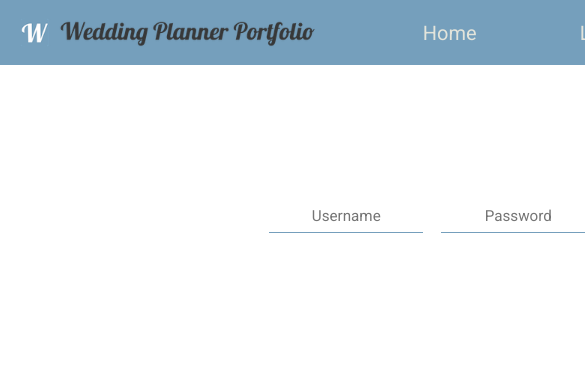
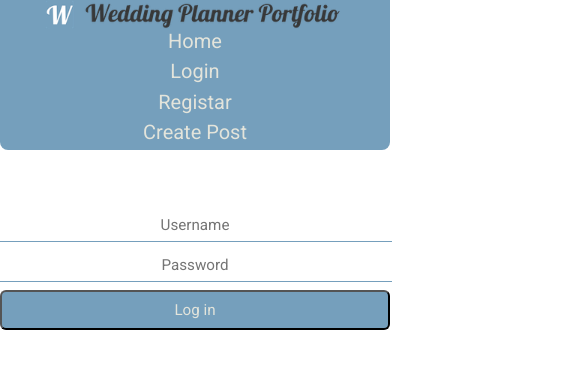
Before and after one commit to build-week-wedding-planner/FrontEnd, a React (Create React App) app in the folder wedding-app/: page /login in a window 390 px wide. Shown: the top 368 px of the page, 585 px wide, since content can reach past the window. Built offline with nearby package versions, Linux system fonts and the light colour scheme.

Commit message:
added media queries for responsiveness

```diff
--- a/wedding-app/src/App.scss
+++ b/wedding-app/src/App.scss
@@ -5,6 +5,14 @@
   flex-direction: column;
   align-items: center;
 
+  @media (max-width: 800px) {
+    width: 100%;
+    margin-left: 0;
+  }
+
+  @media (max-width: 500px) {
+    width: 100%;
+  }
   nav {
     width: 1200px;
     height: 65px;
@@ -14,6 +22,14 @@
     border-bottom-right-radius: 8px;
     border-bottom-left-radius: 8px;
     background-color: #759fbc;
+
+    @media (max-width: 800px) {
+      width: 100%;
+      height: 150px;
+      flex-direction: column;
+      align-items: center;
+      margin-left: 0;
+    }
 
     img {
       width: 300px;
@@ -27,6 +43,10 @@
 
       &:hover {
         cursor: pointer;
+      }
+
+      @media (max-width: 800px) {
+        height: 50px;
       }
     }
   }
@@ -43,6 +63,11 @@
       justify-content: center;
       align-items: baseline;
 
+      @media (max-width: 500px) {
+        flex-direction: column;
+        align-items: center;
+      }
+
       input {
         width: 150px;
         height: 30px;
@@ -55,6 +80,12 @@
 
         &:focus {
           outline: none;
+        }
+
+        @media (max-width: 500px) {
+          margin-right: 0;
+          margin-bottom: 2%;
+          width: 100%;
         }
       }
 
@@ -73,6 +104,11 @@
 
         &:hover {
           cursor: pointer;
+        }
+
+        @media (max-width: 500px) {
+          width: 100%;
+          height: 40px;
         }
       }
     }
@@ -110,6 +146,12 @@
         &:focus {
           outline: none;
         }
+
+        @media (max-width: 500px) {
+          margin-right: 0;
+          margin-bottom: 2%;
+          width: 100%;
+        }
       }
 
       button {
@@ -128,6 +170,11 @@
         &:hover {
           cursor: pointer;
         }
+
+        @media (max-width: 500px) {
+          width: 100%;
+          height: 40px;
+        }
       }
     }
   }
--- a/wedding-app/src/components/PostForm.js
+++ b/wedding-app/src/components/PostForm.js
@@ -52,13 +52,6 @@ class PostForm extends React.Component {
                         value={this.state.post.theme}
                         onChange={this.handleChange}
                     />
-                    <input
-                        type="text"
-                        name="username"
-                        placeholder="Username"
-                        value={this.state.post.username}
-                        onChange={this.handleChange}
-                    />
                     <textarea
                         type="text"
                         name="vendors"
```
